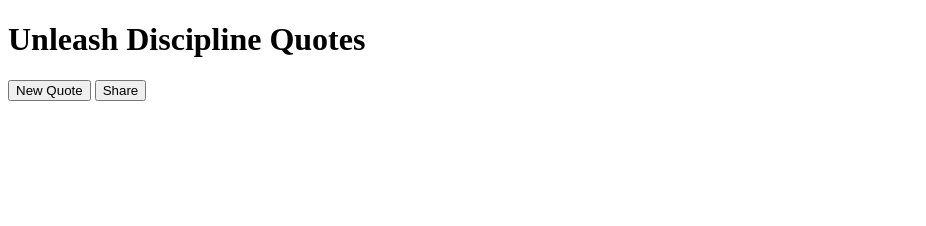
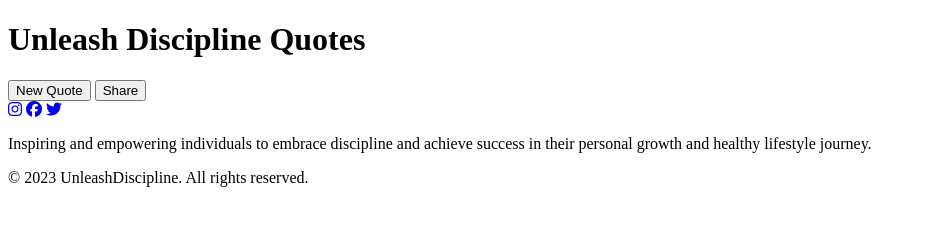
Before and after one commit to dannykadoshi/UnleashDiscipline, a plain HTML site: page index.html in a window 1280 px wide. Shown: the whole page, without its empty margins (0-926 px from the left). Drawn offline with Linux system fonts and the light colour scheme.

Commit message:
Add footer containing social media links, website mission and copyright

```diff
--- a/index.html
+++ b/index.html
@@ -10,6 +10,8 @@
     <link rel="stylesheet" href="assets/CSS/style.css">
     <title>UnleashDiscipline - Random Quote Generator</title>
 </head>
+
+    <!-- Main content body-->
 <body>
     <div class="container">
         <h1>Unleash Discipline Quotes</h1>
@@ -21,8 +23,21 @@
         <button id="share-btn">Share</button>
     </div>
 
-    <!-- font awesome script-->
+    <!-- Font awesome script-->
     <script src="https://kit.fontawesome.com/50b3ac31b9.js" crossorigin="anonymous"></script>
+
+    <!-- Footer containing social media links, Website Mission and Copyright-->
+    <footer>
+        <div class="footer-content">
+            <div class="social-media">
+                <a href="https://www.instagram.com/unleashdiscipline" target="_blank"><i class="fab fa-instagram"></i></a>
+                <a href="https://www.facebook.com/unleashdiscipline" target="_blank"><i class="fab fa-facebook"></i></a>
+                <a href="https://twitter.com/unleashdiscipline" target="_blank"><i class="fab fa-twitter"></i></a>
+            </div>
+            <p class="mission-statement">Inspiring and empowering individuals to embrace discipline and achieve success in their personal growth and healthy lifestyle journey.</p>
+            <p class="copyright">© 2023 UnleashDiscipline. All rights reserved.</p>
+        </div>
+    </footer>
 
 </body>
 </html>
```
